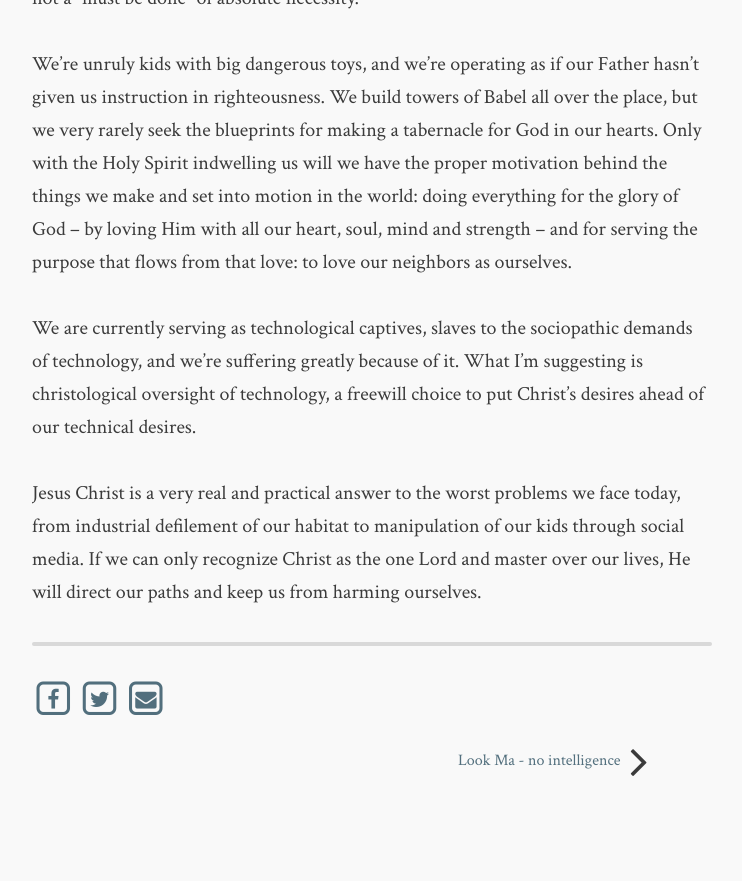
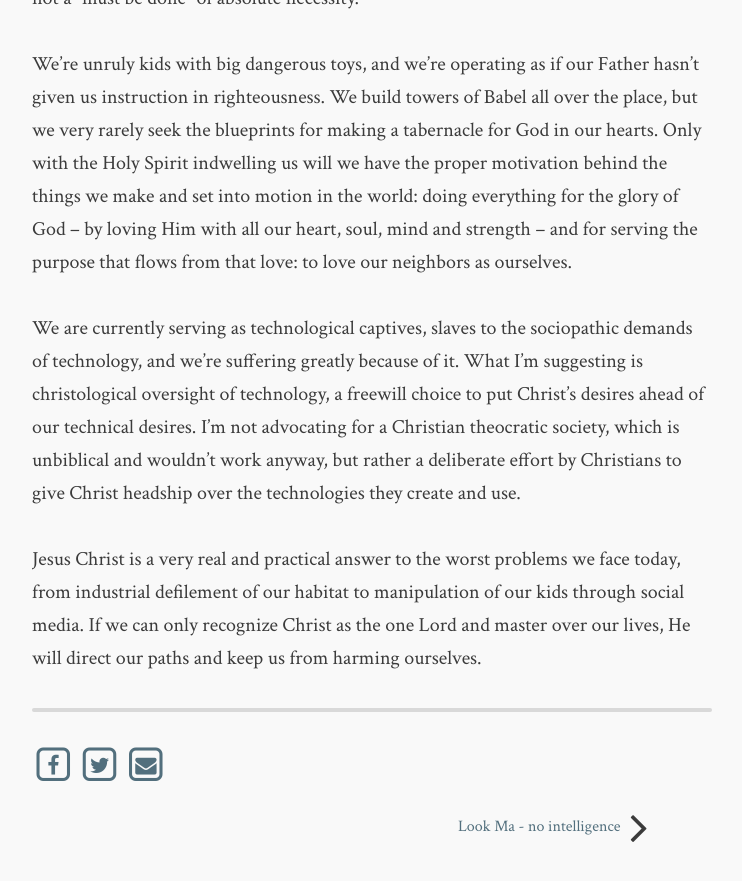
Before and after one commit to flashlightministries/oilforlight, a Jekyll site: the page built from _posts/2017-11-09-tech-better-way.md, in a window 1280 px wide and 900 px high, scrolled down 2934 px. Shown: the top 881 px of the window, without its empty margins (268-1010 px from the left). Built offline with Jekyll 4.4.1, drawn with Linux system fonts in a browser that asks for light colours; nearby versions of some CDN libraries; before the commit the page ends 3768 px from its top, so only the background shows below that; some of the changed text lies outside the part shown.

Commit message:
Update 2017-11-09-tech-better-way.md

```diff
--- a/_posts/2017-11-09-tech-better-way.md
+++ b/_posts/2017-11-09-tech-better-way.md
@@ -1,7 +1,7 @@
 ---
 layout: post
 author: T.C. Howitt
-title: A better way for technology
+title: A better way to manage technology
 passage: 1 Corinthians 16:14
 source:
     name: Axios
@@ -40,6 +40,6 @@ Soon after physicists like Leo Szilard and Albert Einstein theorized that a chai
 
 We're unruly kids with big dangerous toys, and we're operating as if our Father hasn't given us instruction in righteousness.  We build towers of Babel all over the place, but we very rarely seek the blueprints for making a tabernacle for God in our hearts.  Only with the Holy Spirit indwelling us will we have the proper motivation behind the things we make and set into motion in the world: doing everything for the glory of God -- by loving Him with all our heart, soul, mind and strength -- and for serving the purpose that flows from that love: to love our neighbors as ourselves.
 
-We are currently serving as technological captives, slaves to the sociopathic demands of technology, and we're suffering greatly because of it. What I'm suggesting is christological oversight of technology, a freewill choice to put Christ's desires ahead of our technical desires.
+We are currently serving as technological captives, slaves to the sociopathic demands of technology, and we're suffering greatly because of it. What I'm suggesting is christological oversight of technology, a freewill choice to put Christ's desires ahead of our technical desires.  I'm not advocating for a Christian theocratic society, which is unbiblical and wouldn't work anyway, but rather a deliberate effort by Christians to give Christ headship over the technologies they create and use.
 
 Jesus Christ is a very real and practical answer to the worst problems we face today, from industrial defilement of our habitat to manipulation of our kids through social media.  If we can only recognize Christ as the one Lord and master over our lives, He will direct our paths and keep us from harming ourselves.
```
